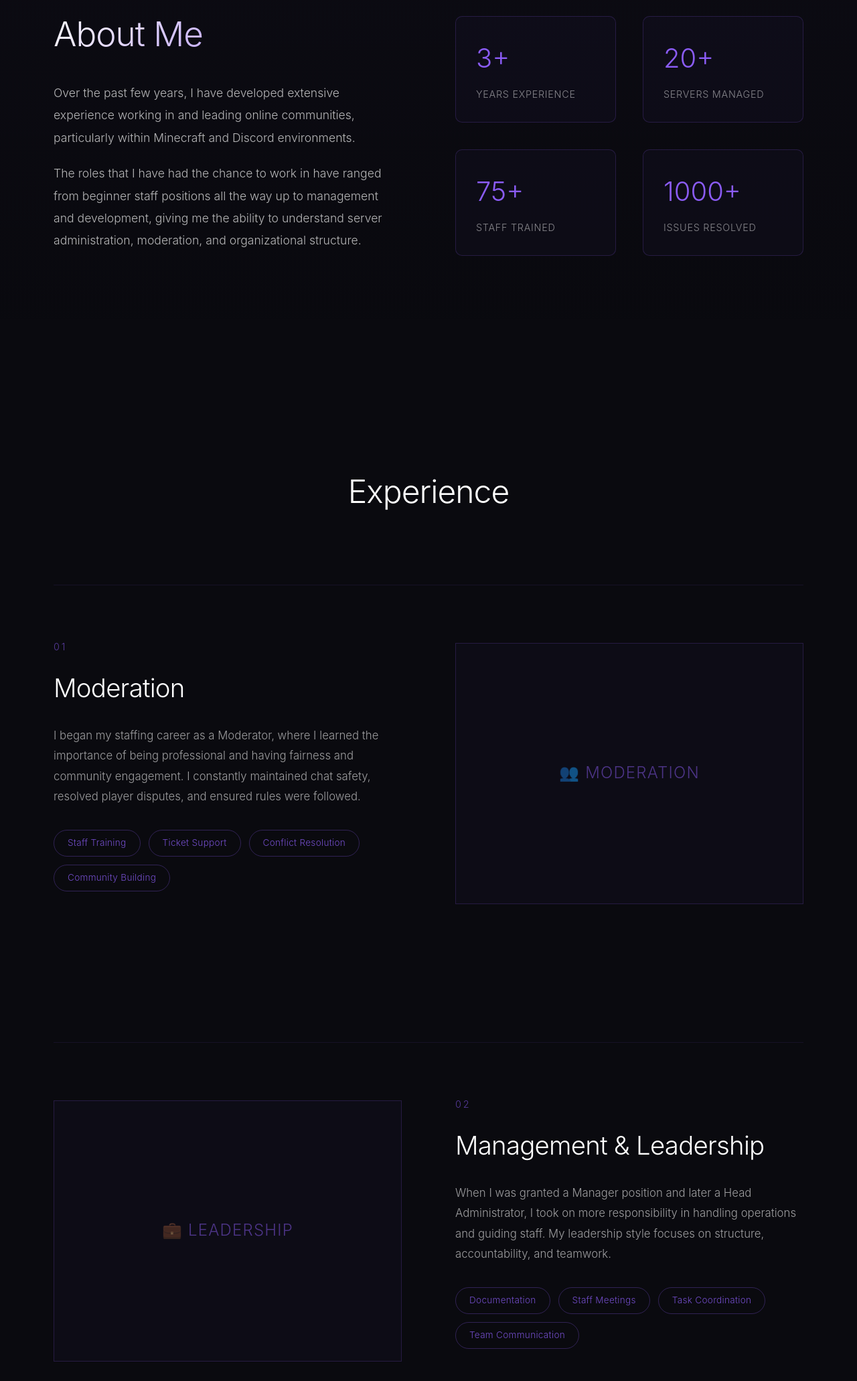
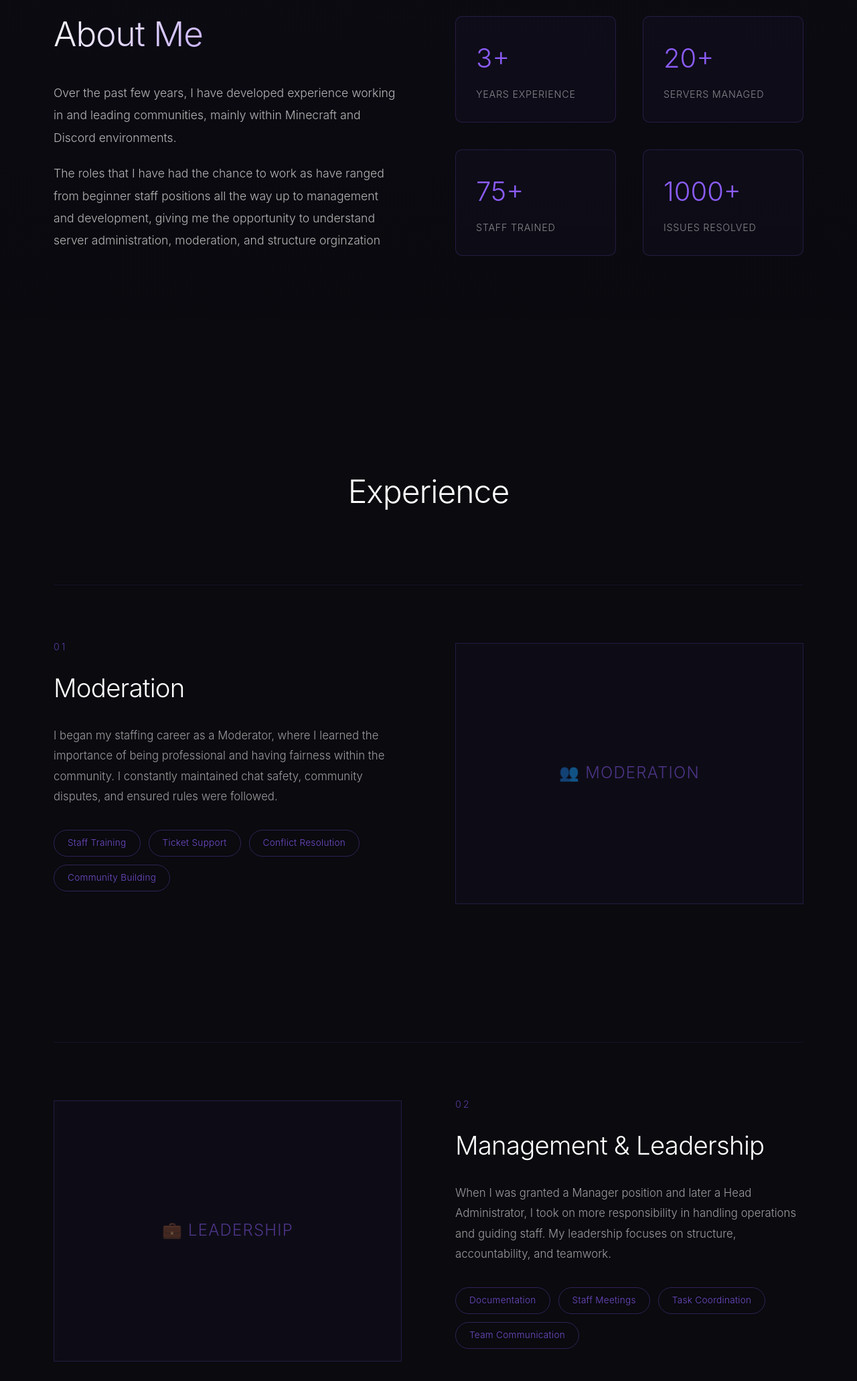
Before and after one commit to CaliberDev-prog/Staffing-Experience, a plain HTML site: page index.html in a window 1280 px wide. Shown: the part 940-3002 px from the top of the page at 67% size. Drawn offline with Linux system fonts and the light colour scheme.

Commit message:
Revise title and project descriptions in index.html
Updated the title and various project descriptions for clarity and conciseness.

```diff
--- a/index.html
+++ b/index.html
@@ -3,7 +3,7 @@
 <head>
     <meta charset="UTF-8">
     <meta name="viewport" content="width=device-width, initial-scale=1.0">
-    <title>Community Management Portfolio</title>
+    <title>Caliber's Staffing Experience</title>
     <link rel="stylesheet" href="styles.css">
 </head>
 <body>
@@ -30,8 +30,8 @@
             <div class="about-content">
                 <div class="about-text">
                     <h2>About Me</h2>
-                    <p>Over the past few years, I have developed extensive experience working in and leading online communities, particularly within Minecraft and Discord environments.</p>
-                    <p>The roles that I have had the chance to work in have ranged from beginner staff positions all the way up to management and development, giving me the ability to understand server administration, moderation, and organizational structure.</p>
+                    <p>Over the past few years, I have developed experience working in and leading communities, mainly within Minecraft and Discord environments.</p>
+                    <p>The roles that I have had the chance to work as have ranged from beginner staff positions all the way up to management and development, giving me the opportunity to understand server administration, moderation, and structure orginzation</p>
                 </div>
                 <div class="about-stats">
                     <div class="stat">
@@ -65,7 +65,7 @@
                     <div class="project-info">
                         <div class="project-number">01</div>
                         <h3>Moderation</h3>
-                        <p class="project-description">I began my staffing career as a Moderator, where I learned the importance of being professional and having fairness and community engagement. I constantly maintained chat safety, resolved player disputes, and ensured rules were followed.</p>
+                        <p class="project-description">I began my staffing career as a Moderator, where I learned the importance of being professional and having fairness within the community. I constantly maintained chat safety, community disputes, and ensured rules were followed.</p>
                         <div class="project-tags">
                             <span class="tag">Staff Training</span>
                             <span class="tag">Ticket Support</span>
@@ -83,7 +83,7 @@
                     <div class="project-info">
                         <div class="project-number">02</div>
                         <h3>Management & Leadership</h3>
-                        <p class="project-description">When I was granted a Manager position and later a Head Administrator, I took on more responsibility in handling operations and guiding staff. My leadership style focuses on structure, accountability, and teamwork.</p>
+                        <p class="project-description">When I was granted a Manager position and later a Head Administrator, I took on more responsibility in handling operations and guiding staff. My leadership focuses on structure, accountability, and teamwork.</p>
                         <div class="project-tags">
                             <span class="tag">Documentation</span>
                             <span class="tag">Staff Meetings</span>
@@ -101,6 +101,7 @@
                     <div class="project-info">
                         <div class="project-number">03</div>
                         <h3>Development & Technical Oversight</h3>
+                        <p class="subtitle">Intermediate & Learning</p>
                         <p class="project-description">My coding and writing background led me into development, where I help turn creative ideas into working features. I bridge the gap between technical teams and community management.</p>
                         <div class="project-tags">
                             <span class="tag">Plugin Testing</span>
@@ -119,7 +120,7 @@
                     <div class="project-info">
                         <div class="project-number">04</div>
                         <h3>Communication & Writing</h3>
-                        <p class="project-description">Beyond technical and management work, I have a strong set of communication and writing skills. I have the ability to communicate clearly and adapt to different tones which makes me a great asset in any team.</p>
+                        <p class="project-description">Beyond staffing an development, I have grown a strong set of communication and writing skills. I have the ability to communicate clearly and adapt to different set of tones which makes me a great asset in any team.</p>
                         <div class="project-tags">
                             <span class="tag">Professional Documents</span>
                             <span class="tag">Public Announcements</span>
```
